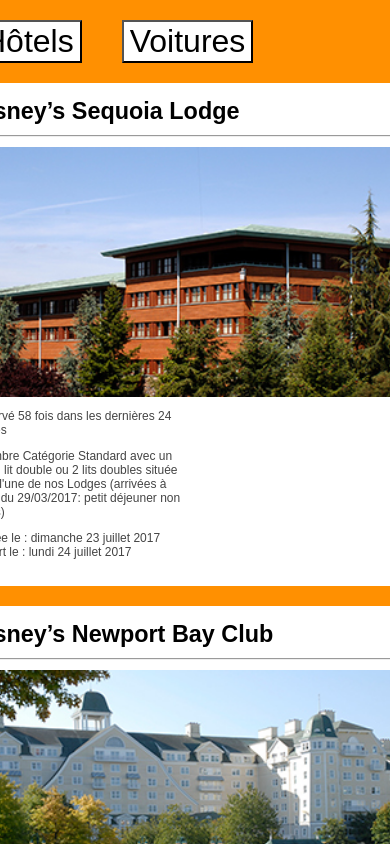
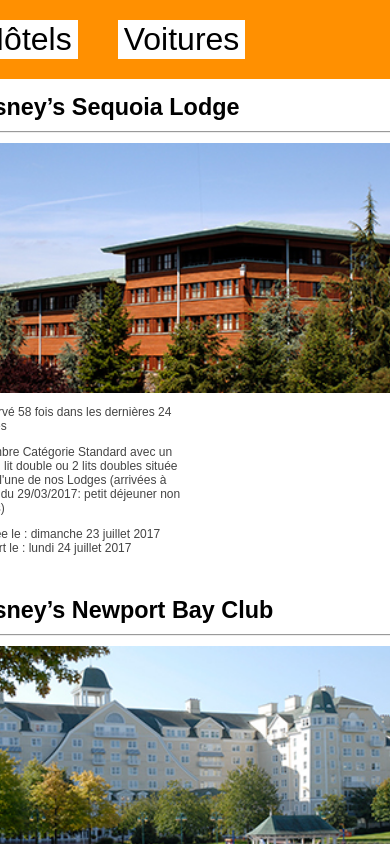
Before and after one commit to DGilian/disney, a React (Create React App) app: page / in a window 390 px wide. Shown: the top 844 px of the page. Built offline with nearby package versions, Linux system fonts and the light colour scheme.

Commit message:
gestion nth width image in responsive, add class imgCar

```diff
--- a/src/App.css
+++ b/src/App.css
@@ -72,11 +72,14 @@
   }
   .containerList button{
     margin: 2rem;
+    background-color : white;
+    border: none;
   }
-  .containerList article{
+
+  .listContent .containerList article{
     margin: 0;
   }
-  .containerList article:nth-of-type(2n+1) .img  {
+  .containerList article:nth-of-type(2n+1) .imgCar {
     width: 100%;
     height: 250px;
   }
--- a/src/components/CardDetail.js
+++ b/src/components/CardDetail.js
@@ -34,11 +34,12 @@
           <h3 className="title">{title}</h3>
           <img  className="arrowUp"
                 src={this.state.isHidden ? arrowDown : arrowUp}
-                onClick = {this.handleClick}/>
+                onClick = {this.handleClick}
+                alt="symbol arrowUp"/>
         </header>
         <hr />
         <div className={this.state.isHidden ? "content hidden" : "content"}>
-          <img className="img" src={sourceImg}/>
+          <img className={ show ==="hotels" ? "img" : "imgCar"} src={sourceImg} alt={"image"+title}/>
           {show === "hotels" ?
             <div className="detailText">
               <p>Réservé {reservation} fois dans les dernières 24 heures</p>
--- a/src/components/cardDetail.css
+++ b/src/components/cardDetail.css
@@ -26,8 +26,8 @@
     width: 15px;
     height: 15px;
 }
+.imgCar,
 .img{
-    width: 160px;
     height: 90px;
 }
 .publishDate{
@@ -53,6 +53,7 @@
         margin:0;
         width: 50%;
     }
+    .imgCar,
     .content .img{
         width: 450px;
         height: 250px;
```
